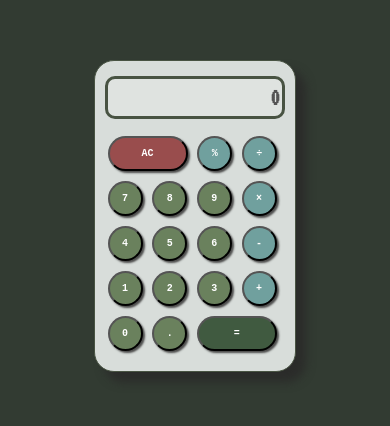
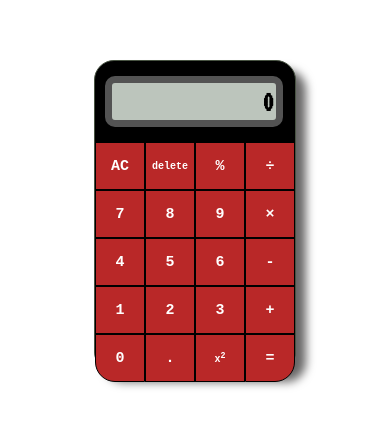
Before and after one commit to novapratiwi/calculator, a plain HTML site: page index.html in a window 390 px wide. Shown: the part 214-640 px from the top of the page. Drawn offline with Linux system fonts and the light colour scheme; a web font is replaced by a local one.

Commit message:
mengubah css dan javascript
mengubah desain tampilan kalkulator dan membuat calculator-screen dapat menampilkan seluruh operasi yang akan dikalkulasikan

```diff
--- a/index.html
+++ b/index.html
@@ -15,14 +15,15 @@
             <div class="calculator-keys">
                 <div class="row">
                     <button class="all-clear">AC</button>
-                    <button class="precentage" value="%">%</button>
+                    <button class = "delete">delete</button>
+                    <button class="operator precentage" value="%">%</button>
                     <button class="operator divide" value="/">&divide;</button>
                 </div>
                 <div class="row">
                     <button class="number" value="7">7</button>
                     <button class="number" value="8">8</button>
                     <button class="number" value="9">9</button>
-                    <button class="operator" value="*">&times;</button>
+                    <button class="operator" value="x">&times;</button>
                 </div>
                 <div class="row">
                     <button class="number" value="4">4</button>
@@ -39,6 +40,7 @@
                 <div class="row">
                     <button class="number zero" value="0">0</button>
                     <button class="decimal" value=".">.</button>
+                    <button class="sqr">x<sup>2</sup></button>
                     <button class="equal-sign">=</button>
                 </div>
             </div>
--- a/script.js
+++ b/script.js
@@ -5,6 +5,8 @@ const equalSign = document.querySelector('.equal-sign')
 const clearBtn = document.querySelector('.all-clear')
 const decimal = document.querySelector('.decimal')
 const percentage = document.querySelector('.precentage')
+const sqr = document.querySelector('.sqr')
+const dlt = document.querySelector('.delete')
 
 let prevNumber = ''
 let calculationOperator = ''
@@ -12,10 +14,14 @@ let currentNumber = '0'
 let cekResult = false
 let cekPercentage = false
 let count = 0
+let countOperator = 0
+let calculationResult = ''
 
 
+
+// menampilkan update an input dan hasil di calculator screen
 const updateScreen = (number) => {
-    if (calculatorScreen.value === '0' || cekResult === true || count >= 2){
+    if (calculatorScreen.value === '0' || cekResult === true || count >= 2 || cekPercentage === true){
         calculatorScreen.value = number
     } else{
         calculatorScreen.value += number
@@ -24,17 +30,7 @@ const updateScreen = (number) => {
 }
 
 
-// const inputNumber = (number) =>{
-//     if (currentNumber === '0') {
-//         currentNumber = number
-//     } else if (countOperator >= 1){
-//         temporaryNumber = number
-//     } else{
-//         currentNumber += number
-//     }
-// }
-
-
+//fungsi untuk menginput number
 const inputNumber = (number) =>{
     if (currentNumber === '0') {
         currentNumber = number
@@ -45,6 +41,7 @@ const inputNumber = (number) =>{
 }
 
 
+// ketika number diklik akan menampilkan/mengupdate number di calculator screen
 numbers.forEach((number) => {
     number.addEventListener("click", (event) => {
         inputNumber(event.target.value)
@@ -53,14 +50,17 @@ numbers.forEach((number) => {
 })
 
 
+// function untuk input operator
 const inputOperator = (operator) =>{
     prevNumber = currentNumber
     calculationOperator = operator
     currentNumber = ''
     count = 0
+    countOperator += 1
 }
 
 
+// ketika operator diklik akan menampilkan/mengupdate operator di calculator screen
 operators.forEach((operator) =>{
     operator.addEventListener("click", (event) => {
         inputOperator(event.target.value)
@@ -69,80 +69,101 @@ operators.forEach((operator) =>{
 })
 
 
-const inputPercentage  = (percentage) => {
-    calculationOperator = percentage
-    currentNumber += calculationOperator
+
+// function untuk mengkalkulasikan semua operasi yang ada di calculator screen
+const calculate = () =>{
+    var strOnScreen = calculatorScreen.value
+    if (calculatorScreen.value.includes('x')) {
+        strOnScreen = strOnScreen.replace(/x/g, "*")
+    }
+    calculationResult = eval(strOnScreen)
+    currentNumber = calculationResult
+    calculationOperator = ''
 }
 
 
-percentage.addEventListener('click', (event) => {
-    cekPercentage = true
-    inputPercentage(event.target.value)
-    updateScreen(calculationOperator)
+
+// ketika tanda equal-sign diklik akan menampilkan hasil kalkulasi pada function calculate() dan menupdate beberapa nilai ke nilai semula
+equalSign.addEventListener('click', () => {
+    cekResult = true
+    calculate()
+    updateScreen(currentNumber)
+    cekPercentage = false
+    countOperator = 0
+    cekSqrt = false
 })
 
 
 
-const calculate = () =>{
-    // let result = ''
-    // switch(calculationOperator){
-    //     case "+":
-    //         result = parseFloat(prevNumber) + parseFloat(currentNumber)
-    //         break
-    //     case "-":
-    //         result = parseFloat(prevNumber) - parseFloat(currentNumber)
-    //         break
-    //     case "*":
-    //         result = parseFloat(prevNumber) * parseFloat(currentNumber)
-    //         break
-    //     case "/":
-    //         result = parseFloat(prevNumber) / parseFloat(currentNumber)
-    //         break
-    //     default:
-    //         return
-    // }
-    if (cekPercentage === true) {
-        currentNumber = parseFloat(currentNumber) / 100
-        cekPercentage = false
-    }
-    if (cekPercentage === false){
-        let calculationResult = eval(calculatorScreen.value)
-        currentNumber = calculationResult
-    }
+// function untuk mengembalikan semua nilai ke nilai awal
+const clearAll = () =>{
+    prevNumber = ''
     calculationOperator = ''
+    currentNumber = '0'
+    cekResult = true
+    countOperator = 0
+    cekSqrt = false
 }
 
 
-equalSign.addEventListener('click', () => {
-    cekResult = true
-    calculate()
-    updateScreen(currentNumber)
-})
 
-
+// ketika tanda all-clear diklik akan menjalankan function clearAll() dan menampilkan nilai 0
 clearBtn.addEventListener('click', () =>{
     clearAll()
     updateScreen(currentNumber)
 })
 
 
-const clearAll = () =>{
-    prevNumber = ''
-    calculationOperator = ''
-    currentNumber = '0'
-    cekResult = true
+// function untuk menginput tanda decimal
+inputDecimal = (dot) => {
+    if (currentNumber.includes('.')) {
+        return
+    }
+    currentNumber += dot
 }
 
 
+
+// ketika tanda koma(.) diklik maka akan menampilkan tanda koma di calculator screen
 decimal.addEventListener('click', (event) => {
     inputDecimal(event.target.value)
     updateScreen(currentNumber)
 })
 
 
-inputDecimal = (dot) => {
-    if (currentNumber.includes('.')) {
-        return
-    }
-    currentNumber += dot
-}
+
+
+// KODINGAN DIBAWAH MASIH DALAM PERBAIKAN KARENA MASIH PUTAR OTAK MEMIKIRKAN LOGIKA, EAAAAA HAHAH.
+// NGERI SEKALI BISA PUTAR OTAK NI, SILUMAN KAH APA NI HAHAHAH
+
+
+// const InputSqr = (number) => {
+//     currentNumber = currentNumber*currentNumber
+// }
+
+// sqr.addEventListener('click', (event) => {
+//     cekSqrt = true
+//     InputSqr(event.target.value)
+//     updateScreen(currentNumber+'**(2)')
+// })
+
+
+// const inputPercentage  = (percentage) => {
+//     calculationOperator = percentage
+//     // currentNumber = parseFloat(currentNumber)/100
+// }
+
+
+// percentage.addEventListener('click', (event) => {
+//     cekPercentage = true
+//     inputPercentage(event.target.value)
+//     // updateScreen(currentNumber + calculationOperator)
+//     // currentNumber = parseFloat(currentNumber)/100
+// })
+
+
+// const isTherePrecentage = () =>{
+//     if (calculatorScreen.value.includes("%")){
+//         console.log('ada persen')
+//     }
+// }
--- a/stylesheet.css
+++ b/stylesheet.css
@@ -1,8 +1,11 @@
 @import url('https://fonts.googleapis.com/css2?family=VT323&display=swap');
+@import url('https://fonts.googleapis.com/css2?family=Gluten&family=Oleo+Script&family=VT323&display=swap');
+
+
 
 html, body, .container{
     height: 100%;
-    background-color: #323b32;
+    background-color: #ffffff;
 }
 
 .container{
@@ -12,126 +15,92 @@ html, body, .container{
 }
 
 .calculator{
-    width: 360px;
-    height: 480px;
+    width: 420px;
+    height: 680px;
     border: 1px solid #485342;
-    background-color: #d8ddda;
+    /* background-color: #d8ddda; */
+    background-color: rgb(0, 0, 0);
     border-radius: 20px;
-    box-shadow: 10px 10px 10px rgba(41, 40, 40, 0.8);
+    box-shadow: 10px 10px 10px rgb(104, 103, 103);
+}
+
+.desc{
+    display: flex;
 }
 
 .calculator-screen{
     display: inline-block;
-    width: 310px;
-    height: 70px;
-    margin: 20px 20px 5px 20px;
+    width: 380px;
+    height: 100px;
+    margin: 20px 10px 20px 10px;
     border-radius: 10px;
-    border: 3px solid #485342;
+    border: 7px solid rgb(83, 83, 83);
     font-size: 30px;
     font-weight: bolder;
     font-family: "VT323";
     text-align: right;
     font-size: 45px;
-    /* color: #485342; */
+    color: black;
+    background-color: rgb(188, 197, 188);
 }
 
 .calculator-keys{
     height: 340px;
-    width: 335px;
-    margin: 0 auto;
-    padding-left: 20px;
+    margin-left: 0px;
 }
 
-.all-clear, .equal-sign{
-    width: 145px;
-    height: 60px;
-    border-radius: 50px;
+.number, .operator, .decimal, .sqr, .delete, .all-clear, .equal-sign, .precentage, .divide{
+    width: 105px;
+    height: 105px;
+    float: left;
+    background-color: rgb(185, 40, 40);
     color: white;
-    font-size: 20px;
+    font-size: 35px;
     font-weight: bolder;
     font-family: monospace;
-    box-shadow: 2px 2px 2px rgba(41, 40, 40, 0.8);
+    border: 1px solid black;
 }
 
-.all-clear{
-    background-color: rgb(153, 77, 77);
+.delete, .sqr{
+    font-size: 20px;
+}
+
+.zero{
+    border-radius: 0px 0px 0px 20px;
 }
 
 .equal-sign{
-    background-color: rgb(64, 90, 64);
+    border-radius: 0px 0px 20px 0px;
 }
-
-.number, .operator, .decimal{
-    width: 60px;
-    height: 60px;
-    margin-top: 10px;
-    margin-right: 20px;
-    border-radius: 50px;
-    background-color: #6a815d;
-    /* background-color: #86a079; */
-    color: white;
-    font-size: 25px;
-    font-weight: bolder;
-    font-family: monospace;
-    box-shadow: 2px 2px 2px rgba(41, 40, 40, 0.8);
-}
-
-.operator{
-    background-color: rgb(112, 160, 158);
-}
-
-.precentage, .divide{
-    width: 60px;
-    height: 60px;
-    border-radius: 50px;
-    margin-left: 20px;
-    margin-right: 0px;
-    background-color: rgb(112, 160, 158);
-    color: white;
-    font-size: 25px;
-    font-weight: bolder;
-    font-family: monospace;
-    box-shadow: 2px 2px 2px rgba(41, 40, 40, 0.8);
-}
-
 
 
 
 @media (max-width: 1000px){
     .calculator{
-        width: 300px;
-        height: 420px;
+        width: 360px;
+        height: 595px;
     }
 
     .calculator-screen{
-        width: 250px;
-        height: 50px;
+        width: 320px;
+        height: 90px;
         font-size: 40px;
-        margin-bottom: 15px;
     }
 
+
     .calculator-keys{
-        height: 280px;
-        width: 275px;
-    }
-    .all-clear, .equal-sign{
-        width: 116px;
-        height: 50px;
-        font-size: 15px;
+        height: 480px;
+        /* border: 2px solid white; */
     }
 
-    .number, .operator, .decimal, .zero {
-        width: 50px;
-        height: 50px;
-        font-size: 15px;
-        margin-right: 13px;
+    .number, .operator, .decimal, .sqr, .delete, .all-clear, .equal-sign, .precentage, .divide{
+        width: 90px;
+        height: 90px;
+        font-size: 25px;
     }
 
-    .precentage, .divide{
-        width: 50px;
-        height: 50px;
-        font-size: 15px;
-        margin-left: 13px;
+    .delete, .sqr{
+        font-size: 20px;
     }
 }
 
@@ -142,35 +111,24 @@ html, body, .container{
     }
 
     .calculator-screen{
-        width: 170px;
+        width: 160px;
         height: 35px;
-        margin: 15px 10px 7px 10px;
-        font-size: 25px;
+        font-size: 30px;
+        margin: 15px 10px 15px 10px;
     }
 
     .calculator-keys{
-        height: 250px;
-        width: 175px;
-        padding: 0px;
+        height: 215px;
+        /* border: 2px solid white; */
     }
-    .all-clear, .equal-sign{
-        width: 80px;
-        height: 35px;
+
+    .number, .operator, .decimal, .sqr, .delete, .all-clear, .equal-sign, .precentage, .divide{
+        width: 50px;
+        height: 48px;
+        font-size: 15px;
+    }
+
+    .delete, .sqr{
         font-size: 10px;
     }
-
-    .number, .operator, .decimal, .zero {
-        width: 35px;
-        height: 35px;
-        font-size: 10px;
-        margin-right: 5.7px;
-    }
-
-    .precentage, .divide{
-        width: 35px;
-        height: 35px;
-        font-size: 10px;
-        margin-left: 5.7px;
-        margin-right: 0px;
-    }
 }
```
